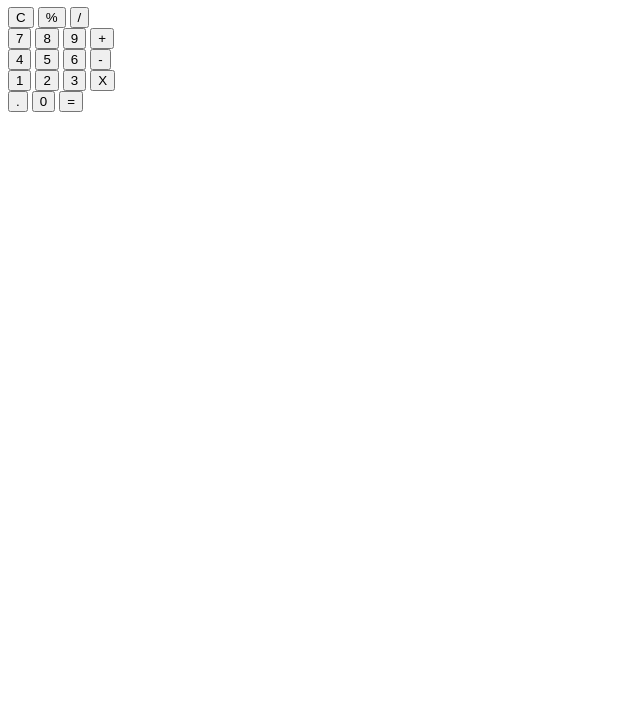
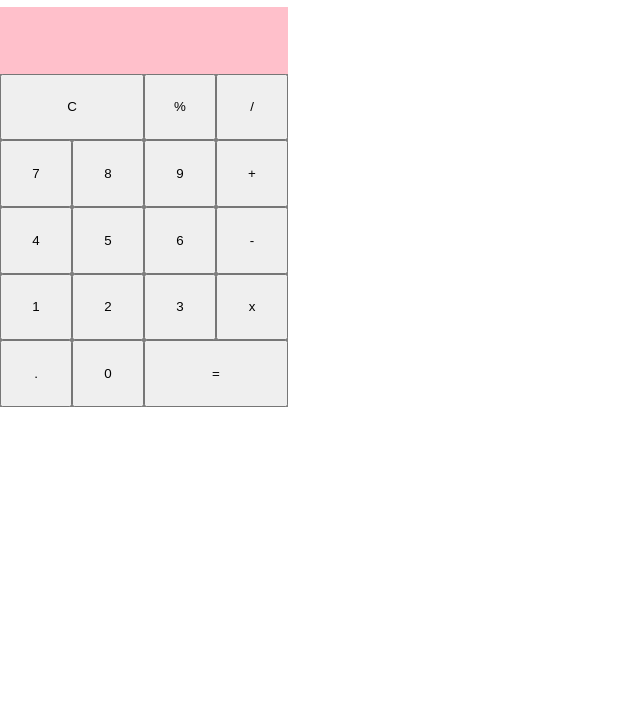
Before and after one commit to harrisonBarnett/awesome-calculator.io, a plain HTML site: page index.html in a window 1280 px wide. Shown: the part 73-800 px from the top of the page, without its empty margins (0-640 px from the left). Drawn offline with Linux system fonts and the light colour scheme.

Commit message:
Added all them buttons mang

```diff
--- a/index.html
+++ b/index.html
@@ -5,6 +5,7 @@
     <meta http-equiv="X-UA-Compatible" content="IE=edge">
     <meta name="viewport" content="width=device-width, initial-scale=1.0">
     <title>awesome calculator</title>
+    <link rel="stylesheet" href="styles.css">
 </head>
 <body>
 
@@ -12,39 +13,29 @@
 
     <div class="calc-body">
         <div class="calc-screen"></div>
-        <div class="keypad">
-                <div class="row-1">
+
                 <button id="clear">C</button>
                 <button id="modulo">%</button>
                 <button id="division">/</button>
-            </div>
 
-            <div class="row-2">
                 <button id="seven">7</button>
                 <button id="eight">8</button>
                 <button id="nine">9</button>
                 <button id="addition">+</button>
-            </div>
 
-            <div class="row-3">
                 <button id="four">4</button>
                 <button id="five">5</button>
                 <button id="six">6</button>
                 <button id="subtraction">-</button>
-            </div>
 
-            <div class="row-4">
                 <button id="one">1</button>
                 <button id="two">2</button>
                 <button id="three">3</button>
-                <button id="multiplication">X</button>
-            </div>
+                <button id="multiplication">x</button>
 
-            <div class="row-5">
                 <button id="decimal">.</button>
                 <button id="zero">0</button>
                 <button id="equals">=</button>
-            </div>
     </div>
 
 </body>
--- /dev/null
+++ b/styles.css
@@ -0,0 +1,83 @@
+body {
+    margin: 0;
+    padding: 0;
+}
+
+.calc-body {
+    background: gray;
+    width: 18em;
+    height: 25em;
+    display: grid;
+    grid-template-columns:
+        1fr 1fr 1fr 1fr;
+    grid-template-rows:
+        1fr 1fr 1fr 1fr 1fr 1fr;
+    grid-template-areas:
+        "screen screen screen screen"
+        "clear clear mod div"
+        "seven eight nine plus"
+        "four five six minus"
+        "one two three times"
+        "dec zero eq eq";
+}
+.calc-screen {
+    background: pink;
+    grid-area: screen;
+}
+.calc-screen {
+    grid-area: screen;
+}
+#clear {
+    grid-area: clear;
+}
+#modulo {
+    grid-area: mod;
+}
+#division {
+    grid-area: div;
+}
+#seven {
+    grid-area: seven;
+}
+#eight {
+    grid-area: eight;
+}
+#nine {
+    grid-area nine;
+}
+#addition {
+    grid-area: plus;
+}
+#four {
+    grid-area: four;
+}
+#five {
+    grid-area: five;
+}
+#six {
+    grid-area: six;
+}
+#subtraction {
+    grid-area: minus;
+}
+#one {
+    grid-area: one;
+}
+#two {
+    grid-area: two;
+}
+#three {
+    grid-area: three;
+}
+#multiplication {
+    grid-area: times;
+}
+#decimal {
+    grid-area: dec;
+}
+#zero {
+    grid-area: zero;
+}
+#equals {
+    grid-area: eq;
+}
```
